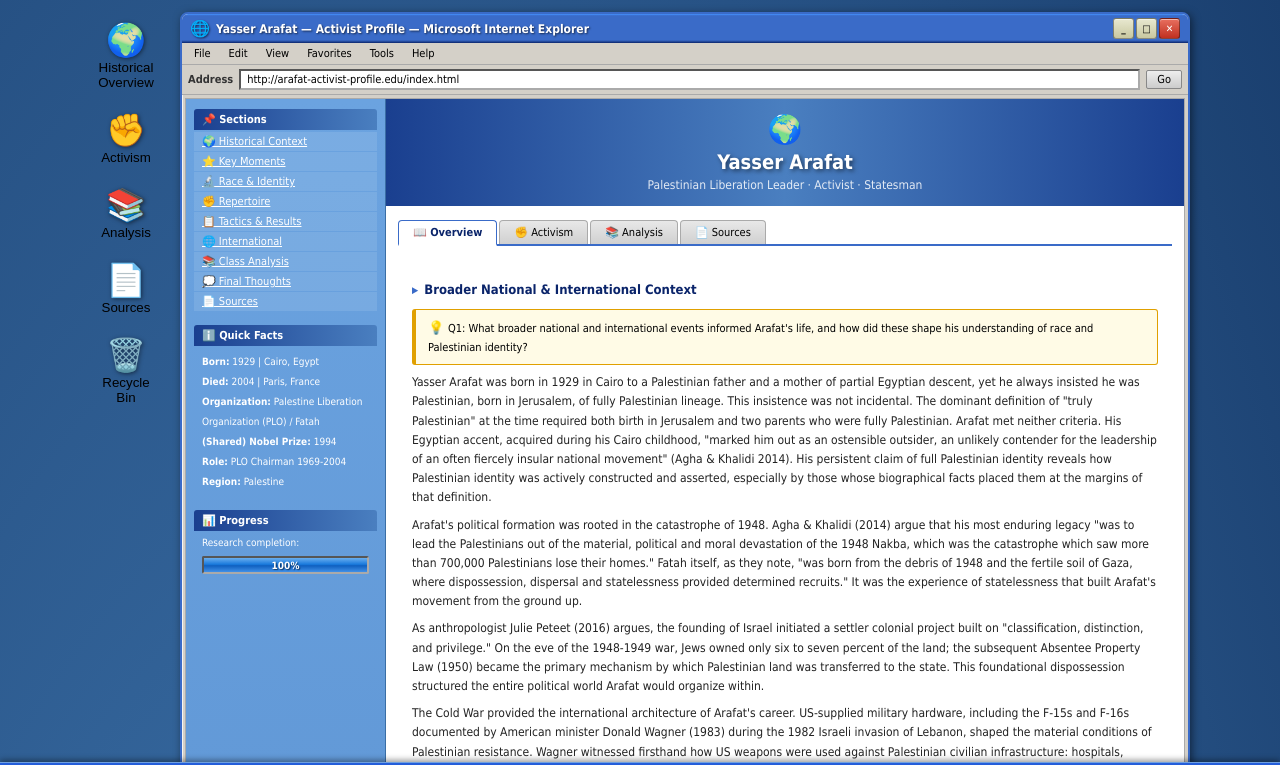
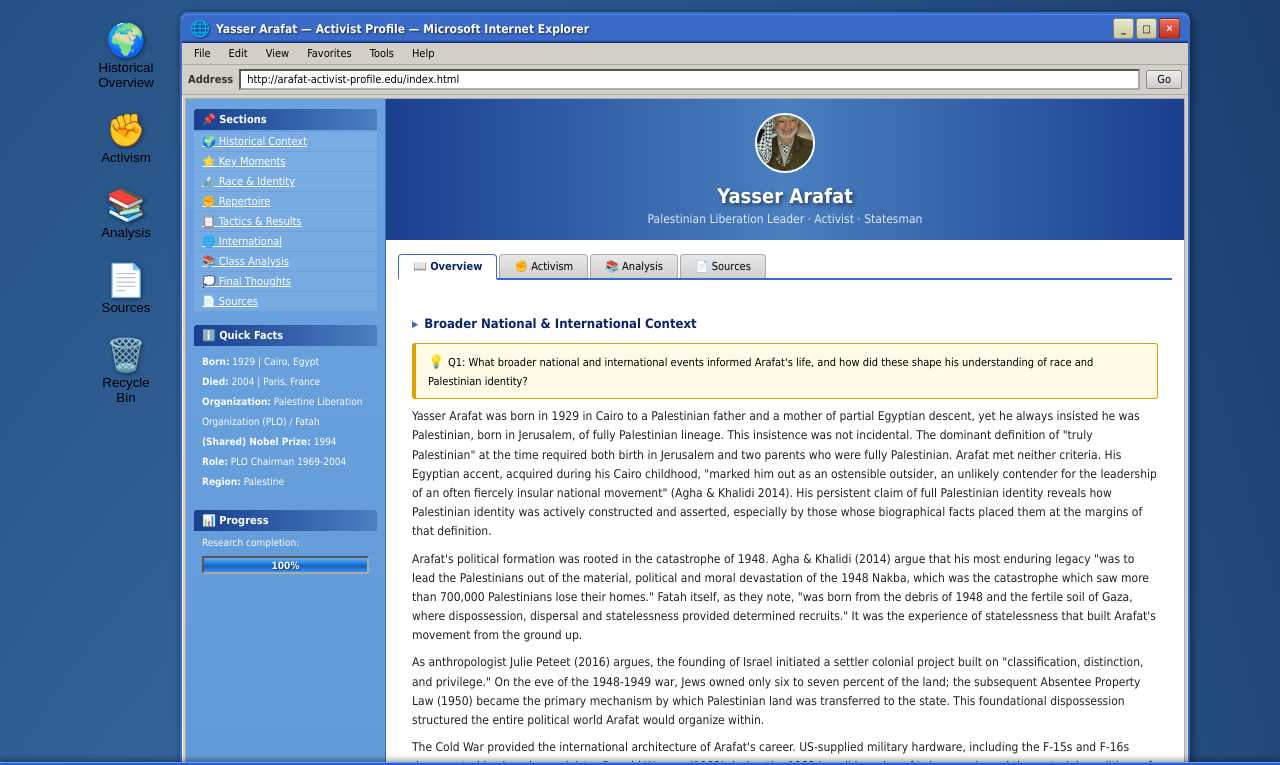
Before and after one commit to cyberhopedev/yasser-arafat-activist-project, a React (Vite) app: page / in a window 1280 px wide. Shown: the top 765 px of the page. Built offline with nearby package versions, Linux system fonts and the light colour scheme.

Commit message:
[Implementation][Documentation] Adding photo of Yasser Arafat to top of page

```diff
--- a/src/App.jsx
+++ b/src/App.jsx
@@ -18,6 +18,9 @@ import SourcesTab   from './components/tabs/SourcesTab.jsx';
 
 /** Data/content to put on the page from my research */
 import { desktopIcons } from './data/content.js';
+
+/** Media/Pictures */
+import profilePic from './assets/Yasser_Arafat.jpeg';
 
 /** Mapping of the tab to it's ID */
 const TAB_MAP = {
@@ -70,9 +73,15 @@ export default function App() {
                 <Sidebar onNavigate={navigate} />
 
                 <div className="explorer-main">
-                  {/* Page header banner */}
+                  {/* Page header banner with Arafat's picture */}
                   <div style={styles.pageHeader}>
-                    <div style={{ fontSize: 28, marginBottom: 4 }}>🌍</div>
+                    <img src={profilePic} alt ="Yasser Arafat Picture" style={{ width: 60,
+                                  height: 60,
+                                  borderRadius: '50%',
+                                  border: '2px solid white',
+                                  marginBottom: 8,
+                                  objectFit: 'cover' }}
+                    />
                     <h1 style={styles.pageTitle}>Yasser Arafat</h1>
                     <div style={styles.pageSubtitle}>
                       Palestinian Liberation Leader · Activist · Statesman
```
Also changed, not shown: src/assets/Yasser_Arafat.jpeg (added).
